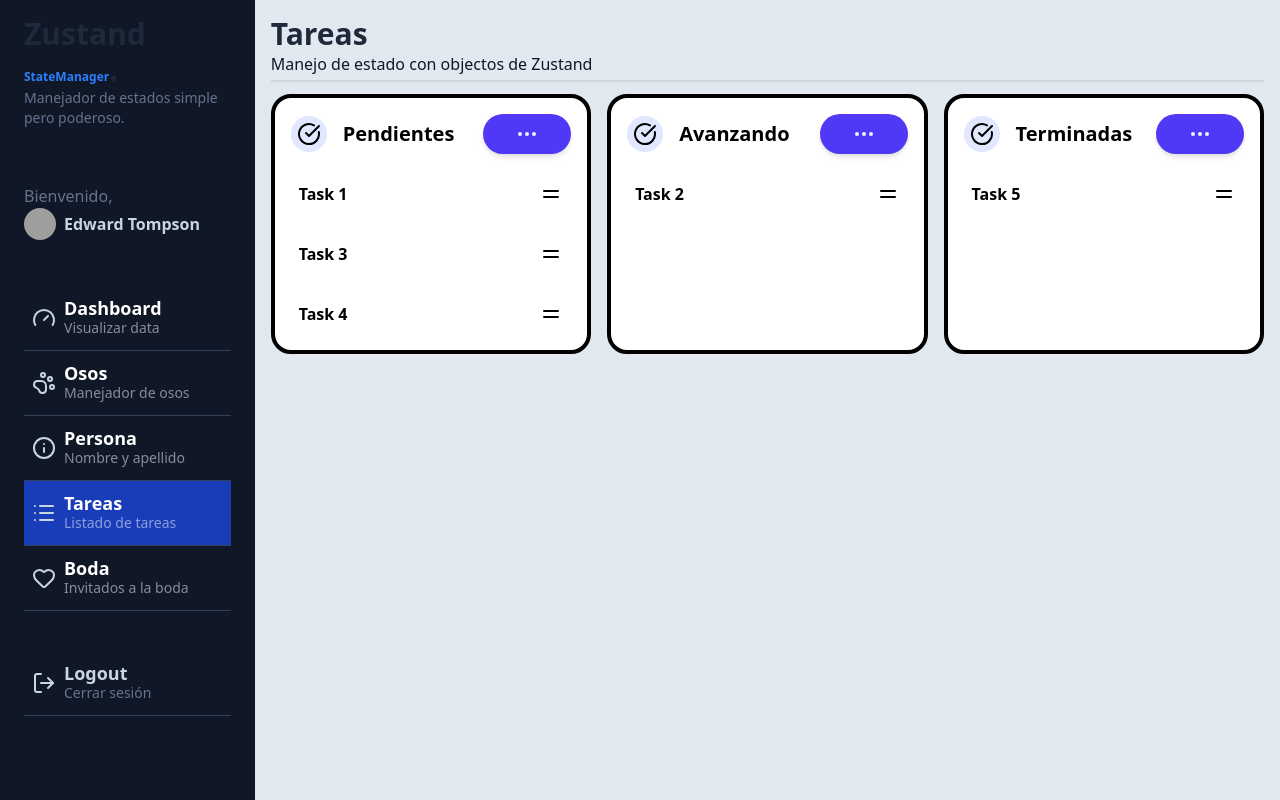
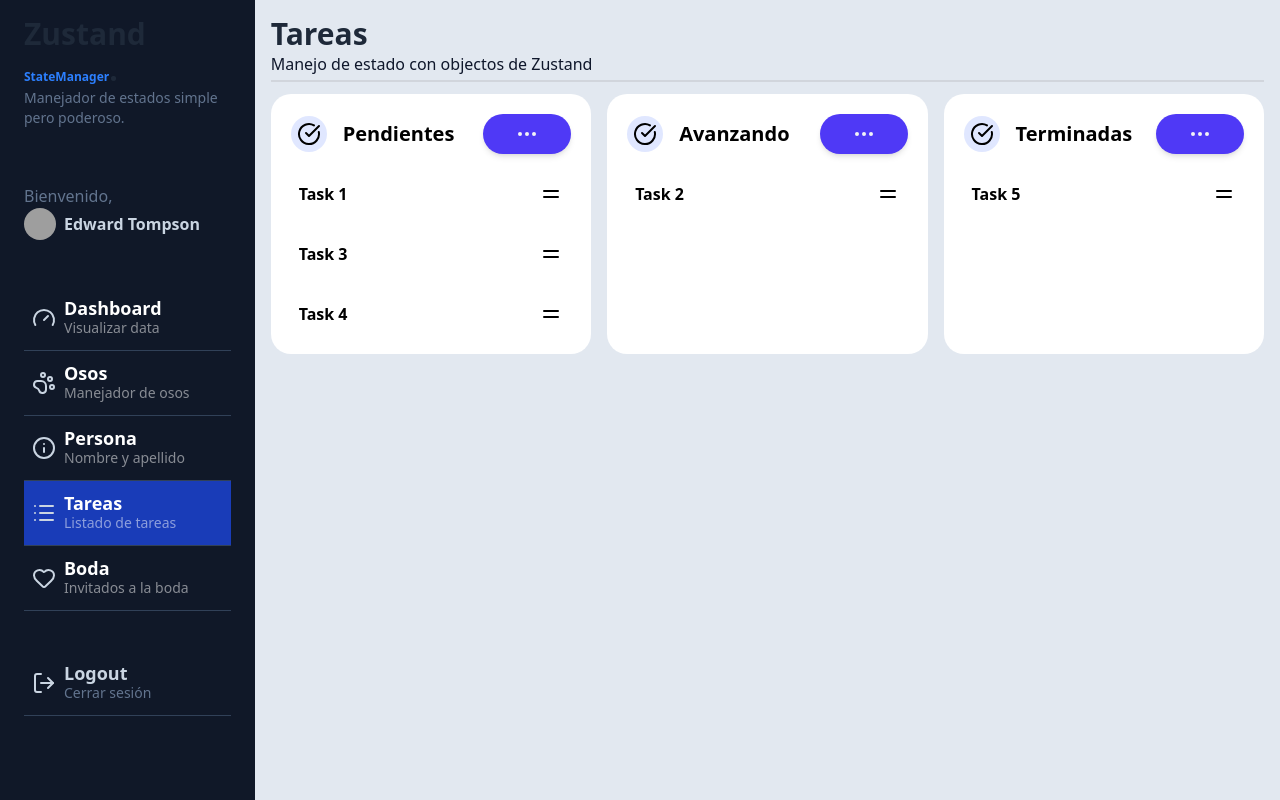
Before and after one commit to dieginin/curso_zustand, a React (Vite) app: page /dashboard/tasks in a window 1280 px wide. Built offline with nearby package versions, Linux system fonts and the light colour scheme; grey boxes are pictures that could not be loaded.

Commit message:
feat: improve drag-and-drop handling in JiraTasks component

```diff
--- a/src/components/jira/JiraTasks.tsx
+++ b/src/components/jira/JiraTasks.tsx
@@ -1,7 +1,7 @@
 import { CircleCheckBig, Ellipsis } from "lucide-react"
 import type { Task, TaskStatus } from "../../interfaces"
 
-import type { DragEvent } from "react"
+import { useState, type DragEvent } from "react"
 import { SingleTask } from "./SingleTask"
 import classNames from "classnames"
 import { useTaskStore } from "../../stores"
@@ -14,27 +14,32 @@ interface Props {
 
 export const JiraTasks = ({ title, value, tasks }: Props) => {
   const isDragging = useTaskStore((state) => !!state.draggingTaskId)
+  const [onDragOver, setOnDragOver] = useState(false)
 
   const handleDragOver = (event: DragEvent<HTMLDivElement>) => {
     event.preventDefault()
-    console.log("onDragOver")
+    setOnDragOver(true)
   }
 
   const handleDragLeave = (event: DragEvent<HTMLDivElement>) => {
     event.preventDefault()
-    console.log("onDragLeave")
+    setOnDragOver(false)
   }
 
   const handleDropEvent = (event: DragEvent<HTMLDivElement>) => {
     event.preventDefault()
-    console.log("onDrop", value)
+    setOnDragOver(false)
   }
 
   return (
     <div
       className={classNames(
-        "text-black! border-4 relative flex flex-col rounded-[20px] bg-white bg-clip-border shadow-3xl shadow-shadow-500  w-full p-4! 3xl:p-![18px]",
-        { "border-blue-500 border-dotted": isDragging }
+        "text-black! border-4 border-dotted relative flex flex-col rounded-[20px] bg-white bg-clip-border shadow-3xl shadow-shadow-500  w-full p-4! 3xl:p-![18px]",
+        {
+          "border-transparent": !(isDragging || onDragOver),
+          "border-blue-500": isDragging,
+          "border-green-500": onDragOver,
+        }
       )}
       onDragOver={handleDragOver}
       onDragLeave={handleDragLeave}
```
